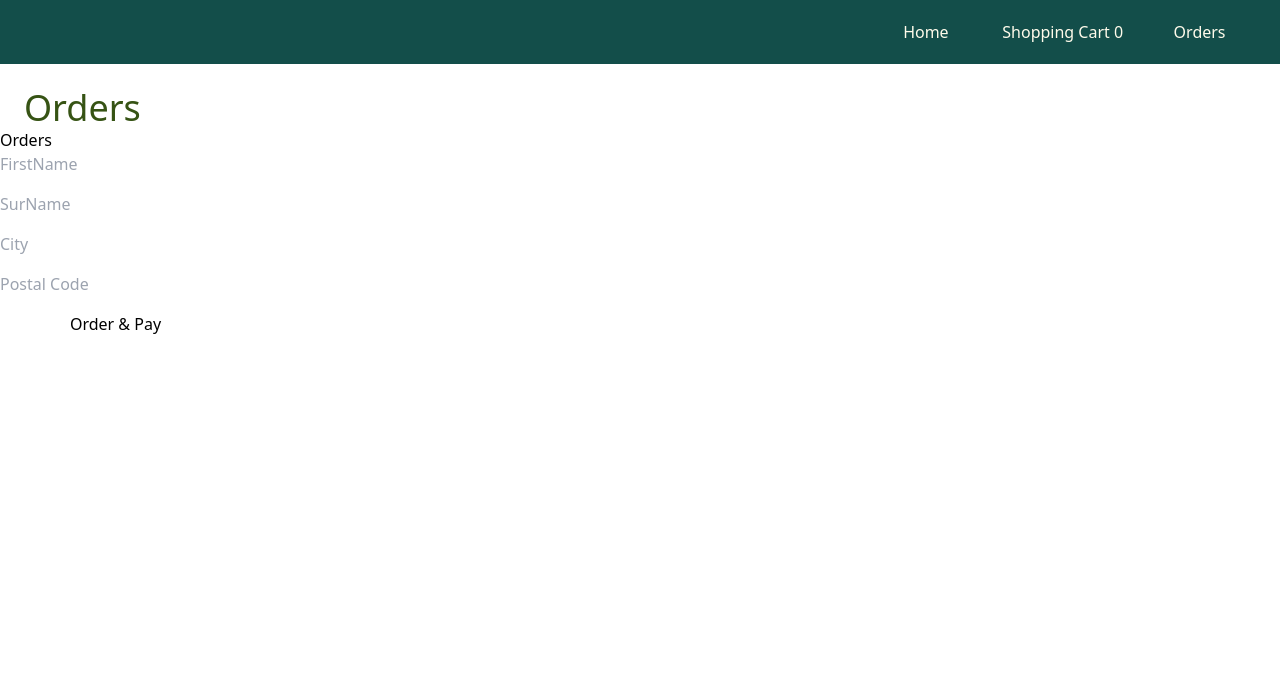
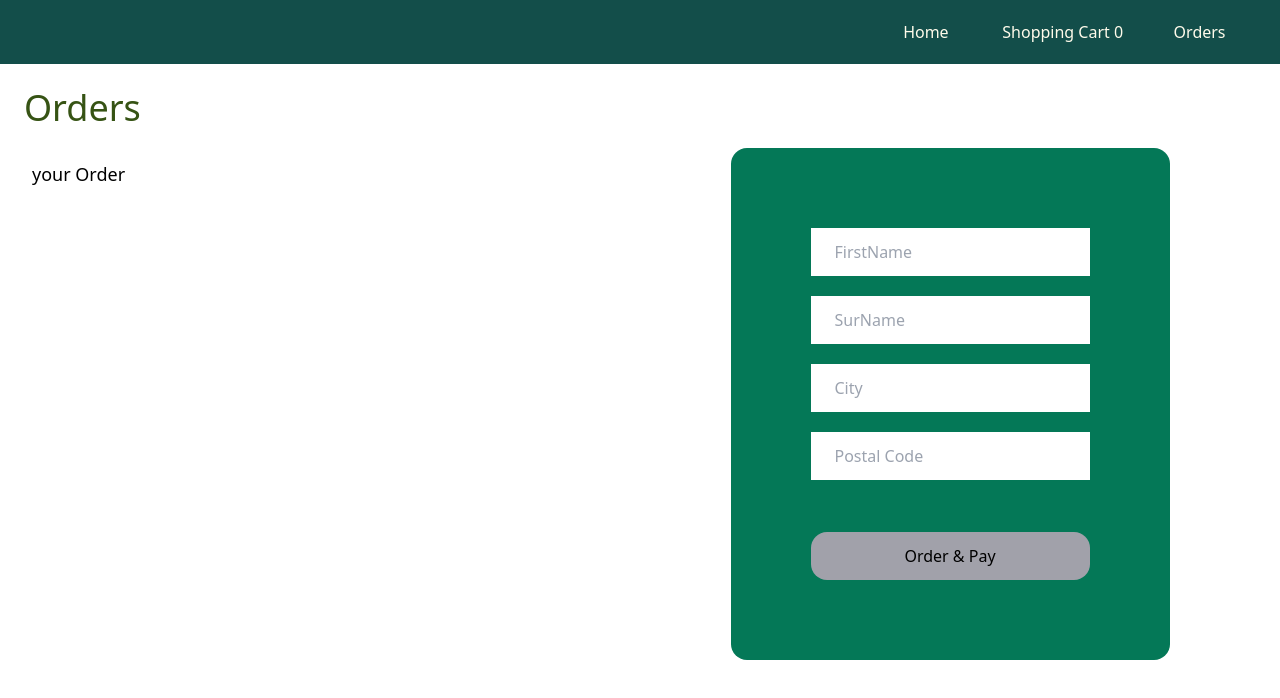
Before and after one commit to zainabalazzawi/React-task, a Next.js app in the folder front/: page /orders in a window 1280 px wide. Shown: the top 698 px of the page. Built offline with nearby package versions, Linux system fonts and the light colour scheme.

Commit message:
Add css to Orders.js

```diff
--- a/front/components/FormFields/FormFields.js
+++ b/front/components/FormFields/FormFields.js
@@ -2,13 +2,15 @@ import React from "react";
 
 const FormFields = () => {
   return (
-    <div>
-      <form className="inline-grid grid-rows-4 gap-4 ">
-        <input placeholder="FirstName" />
-        <input placeholder="SurName" />
-        <input placeholder="City" />
-        <input placeholder="Postal Code" />
-        <button>Order & Pay</button>
+    <div className="bg-emerald-700   rounded-2xl">
+      <form className="inline-grid grid-rows-4 gap-5  p-20 ">
+        <input className="p-3 px-6  " placeholder="FirstName" />
+        <input className="p-3 px-6 " placeholder="SurName" />
+        <input className="p-3 px-6  " placeholder="City" />
+        <input className="p-3 px-6 " placeholder="Postal Code" />
+        <button className="mt-8 bg-zinc-400 py-3 rounded-2xl">
+          Order & Pay
+        </button>
       </form>
     </div>
   );
--- a/front/pages/orders.js
+++ b/front/pages/orders.js
@@ -6,9 +6,16 @@ export default function Orders() {
     <div className="">
       <Header title="Orders" />
 
-      <main>
-        Orders
-        <FormFields />
+      <main className=" inline-grid  grid-cols-[1fr,1fr] p-5 justify-items-center items-centers w-full">
+        <div
+          className="justify-self-start ml-3
+        mt-3 text-lg "
+        >
+          your Order
+        </div>
+        <div className=" ">
+          <FormFields />
+        </div>
       </main>
     </div>
   );
```
